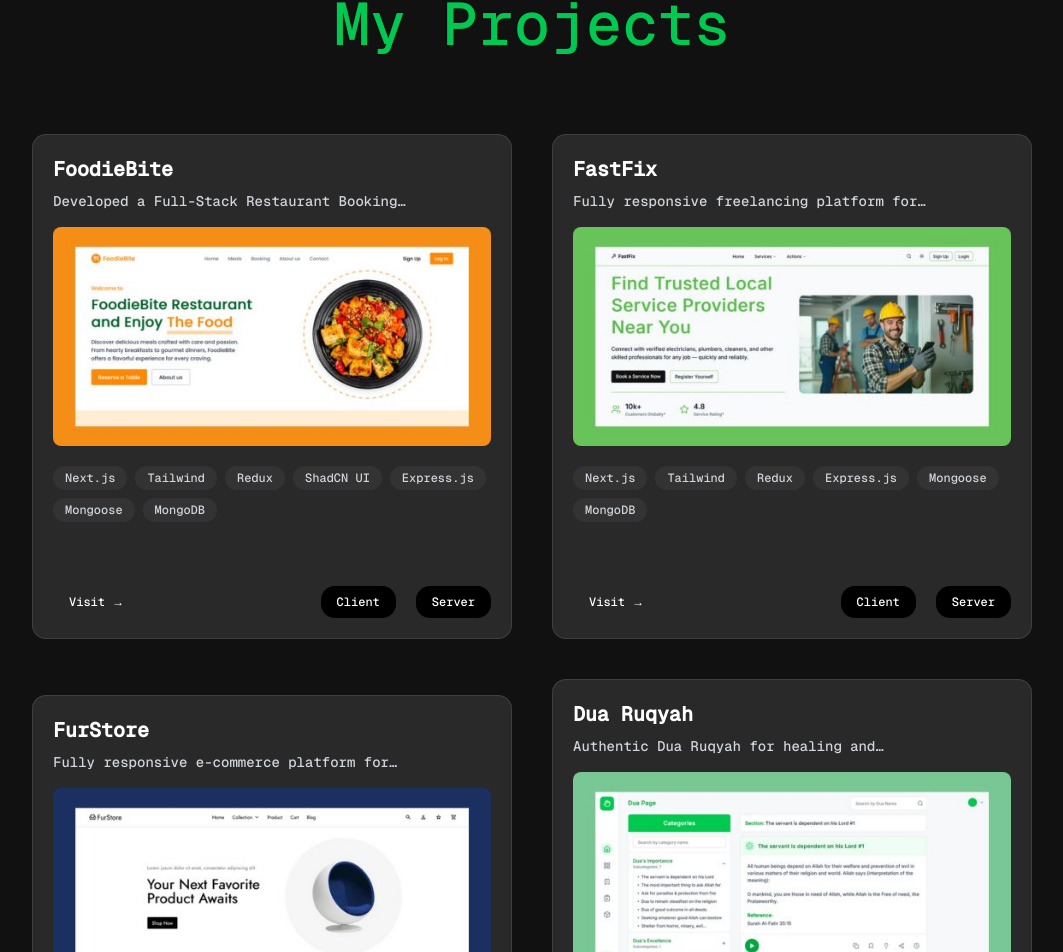
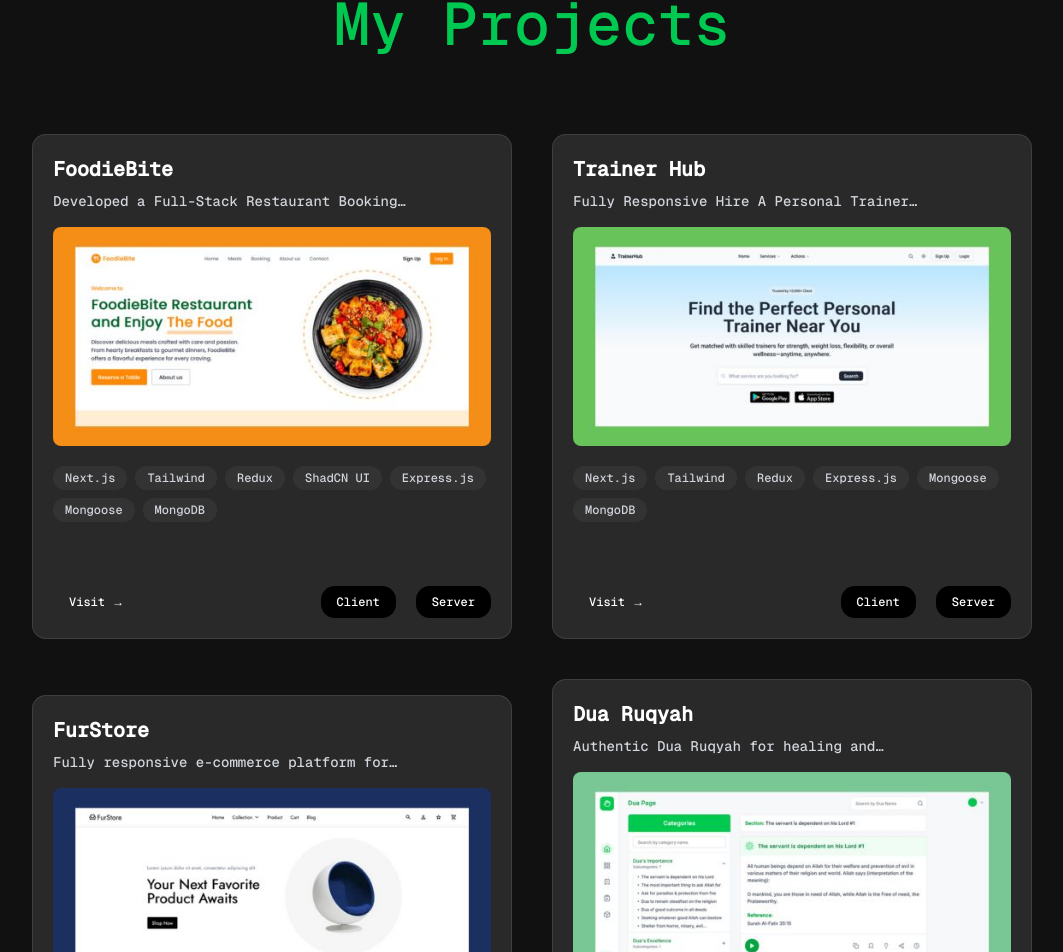
Before and after one commit to GilaniRabbu/gilani-portfolio, a Next.js app: page / in a window 1280 px wide. Shown: the part 1640-2592 px from the top of the page, without its empty margins (108-1171 px from the left). Built offline with nearby package versions, Linux system fonts and the light colour scheme.

Commit message:
update portfolio section

```diff
--- a/components/shared/PortfolioCard.tsx
+++ b/components/shared/PortfolioCard.tsx
@@ -25,14 +25,14 @@ const cardData = [
   },
   {
     id: 2,
-    title: "FastFix",
+    title: "Trainer Hub",
     description:
-      "Fully responsive freelancing platform for service providers and clients.",
+      "Fully Responsive Hire A Personal Trainer Platform.",
     image: "/portfolio/portfolio_2.jpg",
     tech: ["Next.js", "Tailwind", "Redux", "Express.js", "Mongoose", "MongoDB"],
-    link: "https://fastfix-client.vercel.app",
-    github: "https://github.com/GilaniRabbu/fastfix-client.git",
-    server: "https://github.com/GilaniRabbu/fastfix-server.git",
+    link: "https://trainer-hub-client.vercel.app/",
+    github: "https://github.com/GilaniRabbu/trainer-hub-client.git",
+    server: "https://github.com/GilaniRabbu/trainer-hub-server.git",
   },
   {
     id: 3,
```
Also changed, not shown: public/portfolio/portfolio_2.jpg.
